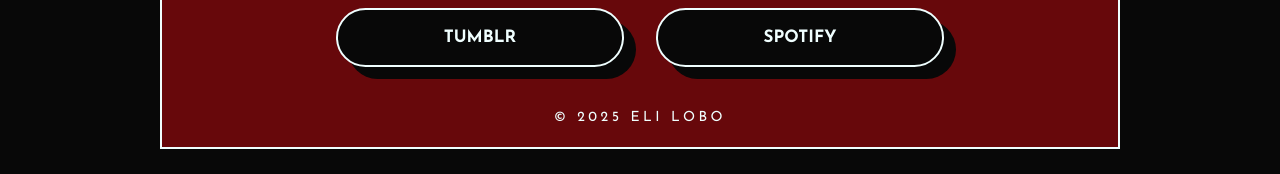
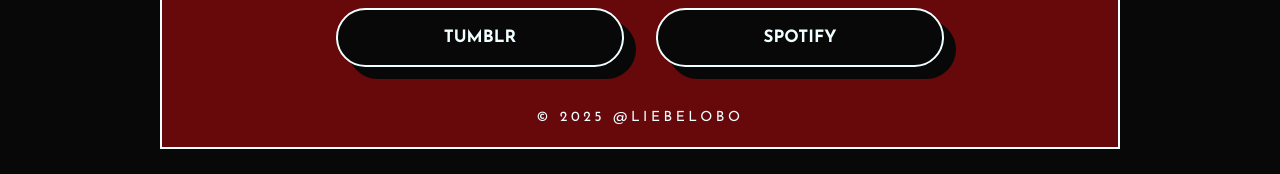
Before and after one commit to loboonline/loboonline.github.io, a Jekyll site: the page built from index.html, in a window 1280 px wide. Shown: the part 723-897 px from the top of the page. Built offline with Jekyll 4.4.1, drawn with Linux system fonts in a browser that asks for light colours; nearby versions of some CDN libraries; some web fonts are replaced; library files that are not in the unit come from our copies; the list of posts is cut into pages by our own code.

Commit message:
Update footer.html

```diff
--- a/_includes/footer.html
+++ b/_includes/footer.html
@@ -1,7 +1,7 @@
 <div style="margin-top:10px;">
 <!--<p style="text-align:center;line-height: 135%;letter-spacing: 0.25em;text-transform: uppercase;"><script type="text/javascript" src="//counter.websiteout.com/js/24/0/0/0"></script> Hits</p>-->
 
-<p style="text-align:center;line-height: 135%;letter-spacing: 0.25em;text-transform: uppercase;font-size:14px;">©&nbsp;{{ site.time | date: '%Y' }} Eli Lobo</p>
+<p style="text-align:center;line-height: 135%;letter-spacing: 0.25em;text-transform: uppercase;font-size:14px;">©&nbsp;{{ site.time | date: '%Y' }} @liebelobo</p>
 
 <p style="text-align:center;line-height: 135%;letter-spacing: 0.25em;text-transform: uppercase;font-size:14px;margin-bottom:0px;padding-bottom:20px;" class="hide-on-mobile"><a onclick='window.scrollTo({top: 0, behavior: "smooth"});' style="font-size:14px;">Back to Top &nbsp;<i class="fas fa-arrow-up"></i></a></p>
 
```
